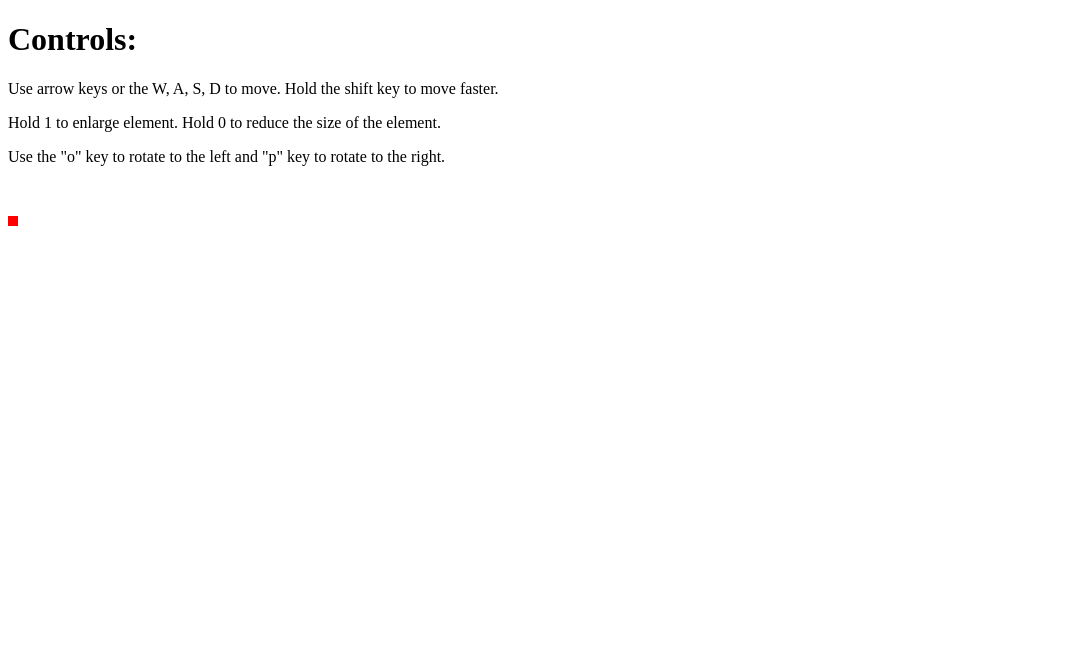
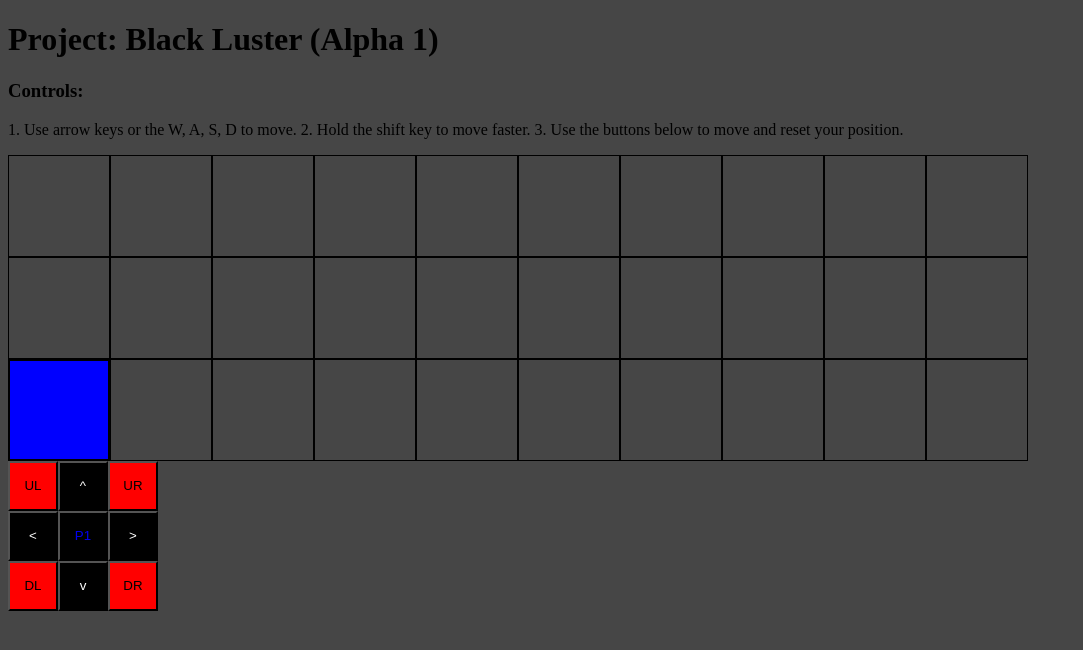
Before and after one commit to CorneliusPA/Project-Black-Luster, a plain HTML site: page index.html in a window 1280 px wide. Shown: the whole page, without its empty margins (0-1083 px from the left). Drawn offline with Linux system fonts and the light colour scheme.

Commit message:
Alpha 1 5/19/2021
Buttons fully functional.
Grid Layout Complete.

Next Objective: Box in element into the grid.

```diff
--- a/index.html
+++ b/index.html
@@ -1,18 +1,36 @@
 <!DOCTYPE html>
 <html lang="en">
 <head>
-    <title>Moving Element Example</title>
+    <title>Project: Black Luster</title>
 </head>
-<body>
+<body style="background-color: rgb(70, 70, 70);">
     <link rel="stylesheet" href="style.css">
     <script src="script.js" defer></script>
-    <h1>Controls:</h1>
-    <p>Use arrow keys or the W, A, S, D to move. Hold the shift key to move faster.</p>
-    <p>Hold 1 to enlarge element. Hold 0 to reduce the size of the element.</p>
-    <p>Use the "o" key to rotate to the left and "p" key to rotate to the right.</p>
-    <p id="base" style="color: white;"></p>
+    <h1>Project: Black Luster (Alpha 1)</h1>
+    <h3>Controls:</h3>
+    <p>1. Use arrow keys or the W, A, S, D to move. 2. Hold the shift key to move faster. 3. Use the buttons below to move and reset your position.</p>
 
-    <div id=p1></div>
+   <div class="grid">
+        <div></div><div></div><div></div><div></div><div></div>
+        <div></div><div></div><div></div><div></div><div></div>
+        <div></div><div></div><div></div><div></div><div></div>
+        <div></div><div></div><div></div><div></div><div></div>
+        <div><div id=p1></div></div><div></div><div></div><div></div><div></div>
+        <div></div><div></div><div></div><div></div><div></div>
+   </div>
 
+    <div class="grid2">
+        <button id="UL" class="redBtn">UL</button>
+        <button id="Up" class="blackBtn">^</button>
+        <button  id="UR" class="redBtn">UR</button>
+        <button id="Left" class="blackBtn"><</button>
+       <button id="P1Btn"> <a href="index.html" >P1</a></button>
+        <button id="Right" class="blackBtn">></button>
+        <button id="DL" class="redBtn">DL</button>
+        <button id="Down" class="blackBtn">v</button>
+        <button id="DR" class="redBtn">DR</button>
+    </div>
+
+   <p id="base" style="color: rgba(255, 255, 255, 0);"></p>
 </body>
 </html>
--- a/script.js
+++ b/script.js
@@ -1,9 +1,7 @@
 const downKeys = new Set();
         let x = 0;
         let y = 0;
-        let a = 0;
-        let b = 0;
-        let c = 0;
+
         const p1 = document.getElementById('p1');
         const downKeysControl = document.getElementById('base');
         document.addEventListener('keydown', event => downKeys.add   (event.key));
@@ -13,7 +11,8 @@ const downKeys = new Set();
             downKeysControl.textContent = downKeys;
             const core = p1.style;
             function isDown(key) {return downKeys.has(key);}
-            const dir = isDown('Shift') ? 10 : 2;
+            const dir = isDown('Shift') ? 30 : 10;
+
             if (isDown('ArrowRight')) core.left = (x += dir) + 'px';
             if (isDown('ArrowDown' )) core.top  = (y += dir) + 'px';
             if (isDown('ArrowLeft' )) core.left = (x -= dir) + 'px';
@@ -22,12 +21,68 @@ const downKeys = new Set();
             if (isDown('s' )) core.top  = (y += dir) + 'px';
             if (isDown('a' )) core.left = (x -= dir) + 'px';
             if (isDown('w'   )) core.top  = (y -= dir) + 'px';
-            if (isDown('1' )) core.width  = (a += dir) + 'px', core.height = (b += dir) + 'px';
-            if (isDown('0' )) core.width  = (a -= dir) + 'px', core.height = (b -= dir) + 'px';
-            if (isDown('p' )) core.transform = 'rotate(' + (c += dir) + 'deg)';
-            if (isDown('o' )) core.transform = 'rotate(' + (c -= dir) + 'deg)';
 
             window.requestAnimationFrame(motion);
         }
+            motion();
 
-        motion();
+        document.getElementById("Up").addEventListener("click", motionBtnUp)
+        document.getElementById("Right").addEventListener("click", motionBtnRight)
+        document.getElementById("Down").addEventListener("click", motionBtnDown)
+        document.getElementById("Left").addEventListener("click", motionBtnLeft)
+        document.getElementById("UR").addEventListener("click", motionBtnUR)
+        document.getElementById("UL").addEventListener("click", motionBtnUL)
+        document.getElementById("DR").addEventListener("click", motionBtnDR)
+        document.getElementById("DL").addEventListener("click", motionBtnDL)
+        //Up
+        function motionBtnUp(){
+            const core = p1.style;
+            const dir = 102;
+            core.top  = (y -= dir) + 'px';
+        }
+        //Right
+        function motionBtnRight(){
+            const core = p1.style;
+            const dir = 102;
+            core.left = (x += dir) + 'px';
+        }
+        //Down
+        function motionBtnDown(){
+            const core = p1.style;
+            const dir = 102;
+            core.top  = (y += dir) + 'px';
+        }
+        //Left
+        function motionBtnLeft(){
+            const core = p1.style;
+            const dir = 102;
+            core.left = (x -= dir) + 'px';
+        }
+        //Up-Right
+        function motionBtnUR(){
+            const core = p1.style;
+            const dir = 102;
+            core.top  = (y -= dir) + 'px';
+            core.left = (x += dir) + 'px';
+        }
+        //Down-Right
+        function motionBtnDR(){
+            const core = p1.style;
+            const dir = 102;
+            core.left = (x += dir) + 'px';
+            core.top  = (y += dir) + 'px';
+        }
+        //Down-Left
+        function motionBtnDL(){
+            const core = p1.style;
+            const dir = 102;
+            core.top  = (y += dir) + 'px';
+            core.left = (x -= dir) + 'px';
+        }
+        //Up-Left
+        function motionBtnUL(){
+            const core = p1.style;
+            const dir = 102;
+            core.top  = (y -= dir) + 'px';
+            core.left = (x -= dir) + 'px';
+        }
--- a/style.css
+++ b/style.css
@@ -1,7 +1,70 @@
 #p1{
     position: relative;
-    width: 10px;
-    height: 10px;
+    width: 98px;
+    height: 98px;
     background-color: red;
     z-index: -1;
+    animation: colorTransition 1s infinite alternate;
 }
+@keyframes colorTransition {
+
+    from{}
+    to{background-color: blue;}
+
+}
+#p1Alt{
+    position: relative;
+    width: 98px;
+    height: 98px;
+    background-color: green;
+    z-index: -1;
+    animation: colorTransition2 1s infinite alternate;
+}
+@keyframes colorTransition2 {
+
+    from{}
+    to{background-color: yellow;}
+
+}
+#P1Btn{
+    background-color: black;
+    color: white;
+}
+#P1Btn a{
+    text-decoration: none;
+    height: 50px;
+    width: 50px;
+}
+
+
+.grid{
+
+display: grid;
+grid-template-columns: 102px 102px 102px 102px 102px 102px 102px 102px 102px 102px;
+grid-template-rows: 102px 102px 102px;
+
+}
+
+div div{
+    border: 1px  solid black;
+
+        height: 100px;
+        width: 100px;
+        text-align: center;
+}
+.grid2{
+    display: grid;
+grid-template-columns: 50px  50px 50px;
+grid-template-rows: 50px 50px 50px;
+width: 50px;
+height: 50px;
+position: absolute;
+text-align: center;
+}
+.redBtn{
+background-color: red;
+}
+.blackBtn{
+background-color: black;
+color: white;
+}
```
